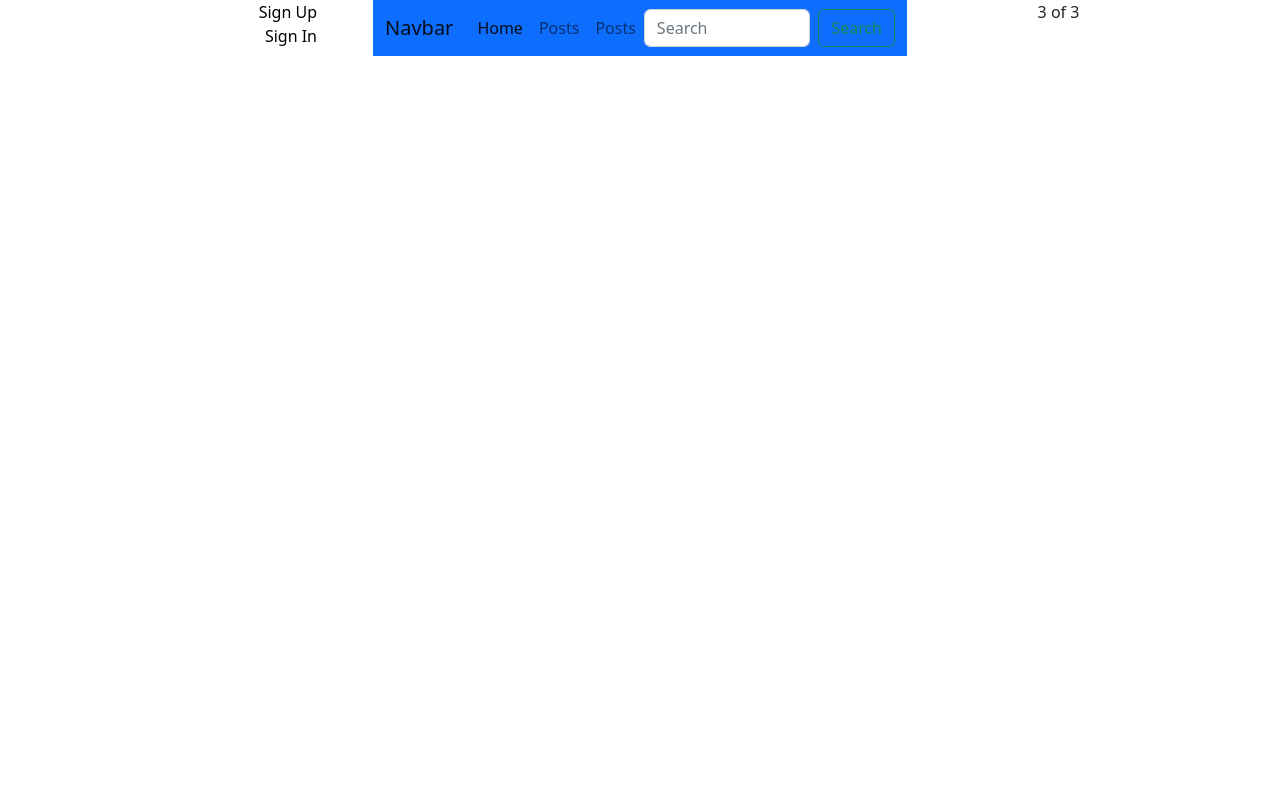
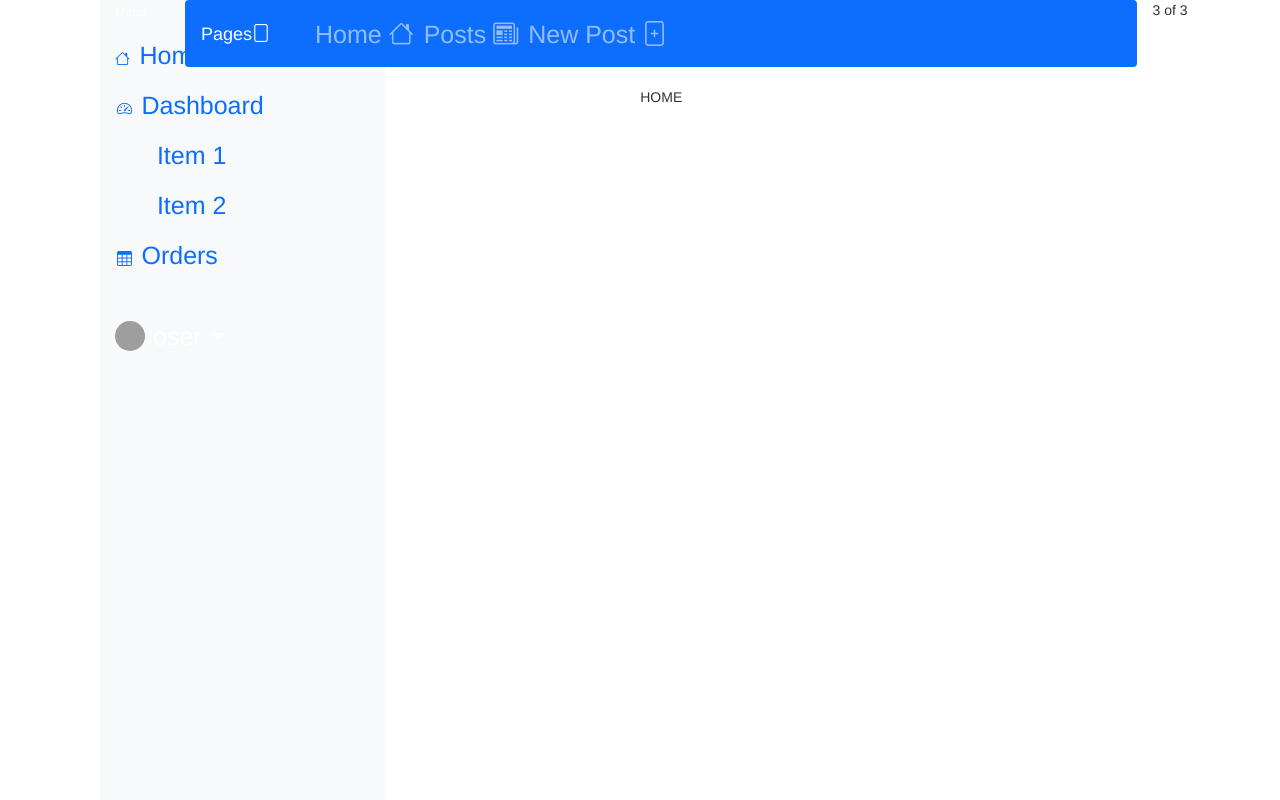
Before and after one commit to TUDublin/code-and-docs-CiananNicolai, a Django app: page /pages/home/ in a window 1280 px wide. Run offline with Django 4.2, Linux system fonts and the light colour scheme; some libraries are stand-ins or nearby versions; grey boxes are pictures that could not be loaded.

Commit message:
Bootstrapping.

```diff
--- a/package.json
+++ b/package.json
@@ -1,6 +1,7 @@
 {
   "dependencies": {
-    "bootstrap": "^5.2.2"
+    "bootstrap": "^5.2.2",
+    "bootstrap-icons": "^1.10.4"
   },
   "name": "code-and-docs-cianannicolai",
   "description": "Project intending to be short ranged social media app, operating based on area within certain ranges, for example 15 miles of the user.\r Optional goals include, events for bussinesses etc. based on range. A 'What's on tonight' feature. Messaging between users. Standard social media features.",
@@ -9,7 +10,6 @@
   "directories": {
     "doc": "docs"
   },
-  "devDependencies": {},
   "scripts": {
     "test": "echo \"Error: no test specified\" && exit 1"
   },
--- a/requirements.txt
+++ b/requirements.txt
@@ -3,7 +3,7 @@
 django-crispy-forms==1.12.0
 google-auth==1.35.0
 google-auth-oauthlib==0.4.6
-Pillow==8.3.2
+Pillow==9.2.0
 django-user-agents==0.4.0
 django_fastdev==1.7.3
 geoip2==4.6.0
--- a/templates/base.html
+++ b/templates/base.html
@@ -6,32 +6,32 @@
     <meta http-equiv="X-UA-Compatible" content="IE=edge">
     <meta name="viewport" content="width=device-width, initial-scale=1.0">
     <title>Home</title>
-    <link href="https://cdn.jsdelivr.net/npm/bootstrap@5.2.2/dist/css/bootstrap.min.css" rel="stylesheet" integrity="sha384-Zenh87qX5JnK2Jl0vWa8Ck2rdkQ2Bzep5IDxbcnCeuOxjzrPF/et3URy9Bv1WTRi" crossorigin="anonymous">
-    <script src="https://cdn.jsdelivr.net/npm/bootstrap@5.2.2/dist/js/bootstrap.bundle.min.js" integrity="sha384-OERcA2EqjJCMA+/3y+gxIOqMEjwtxJY7qPCqsdltbNJuaOe923+mo//f6V8Qbsw3" crossorigin="anonymous"></script>
+    <link href="https://cdn.jsdelivr.net/npm/bootstrap@5.3.0-alpha3/dist/css/bootstrap.min.css" rel="stylesheet" integrity="sha384-KK94CHFLLe+nY2dmCWGMq91rCGa5gtU4mk92HdvYe+M/SXH301p5ILy+dN9+nJOZ" crossorigin="anonymous">
+    <script src="https://cdn.jsdelivr.net/npm/bootstrap@5.3.0-alpha3/dist/js/bootstrap.bundle.min.js" integrity="sha384-ENjdO4Dr2bkBIFxQpeoTz1HIcje39Wm4jDKdf19U8gI4ddQ3GYNS7NTKfAdVQSZe" crossorigin="anonymous"></script>
+    <link rel="stylesheet" href="https://maxcdn.bootstrapcdn.com/bootstrap/3.3.7/css/bootstrap.min.css">
     <link rel="stylesheet" href="../static/custom.css">
 </head>
 <body class="bgc0">
-  <div class="container d-grid gap-3">
-      <div class="container text-center">
+  <div class="container">
+      <div class="container-fluid text-center">
           <div class="row">
-              <div class="col">
-                  {% include 'top_navbar.html' %}
-              </div>
-              <div class="col-6">
-                  {% include 'navbar.html' %}
+              <div class="col-lg-1">
+                  {% include 'navbar_side.html' %}
               </div>
               <div class="col">
+                  {% include 'navbar.html' %}
+                  {% block content %}
+                  {% endblock %}
+              </div>
+              <div class="col-auto">
                   3 of 3
               </div>
           </div>
 
 
-          {% block content %}
-          {% endblock %}
+
       </div>
 
-<script>
-
-</script>
+    <script src="https://cdn.jsdelivr.net/npm/bootstrap@5.3.0-alpha3/dist/js/bootstrap.bundle.min.js" integrity="sha384-ENjdO4Dr2bkBIFxQpeoTz1HIcje39Wm4jDKdf19U8gI4ddQ3GYNS7NTKfAdVQSZe" crossorigin="anonymous"></script>
 </body>
 </html></html>
--- a/templates/home.html
+++ b/templates/home.html
@@ -1,10 +1,4 @@
 {% extends 'base.html' %}
 {% block content %}
-
-{% comment %} <h1>Delete</h1>
-<h1>Welcome Home!</h1>
-<h3>You are visiting from :</h3>
-<ul>
-    <li>IP Address : {{ip}}</li>
-</ul> {% endcomment %}
+HOME
 {% endblock content %}
--- a/templates/navbar.html
+++ b/templates/navbar.html
@@ -1,30 +1,24 @@
-<nav class="navbar navbar-expand-lg bg-primary">
+<!-- navbar.html -->
+
+<link rel="stylesheet" href="https://cdn.jsdelivr.net/npm/bootstrap-icons@1.10.4/font/bootstrap-icons.css">
+<nav class="navbar navbar-expand-lg navbar-dark bg-primary">
     <div class="container-fluid">
-      <a class="navbar-brand" href="#">Navbar</a>
-      <button class="navbar-toggler" type="button" data-bs-toggle="collapse" data-bs-target="#navbarSupportedContent" aria-controls="navbarSupportedContent" aria-expanded="false" aria-label="Toggle navigation">
-        <span class="navbar-toggler-icon"></span>
+      <a class="navbar-brand " href="{% url 'pages:home' %}">Pages<span class="bi bi-file"></span></a>
+      <button class="navbar-toggler"  type="button" data-bs-toggle="collapse" data-bs-target="#navbarSupportedContent" aria-controls="navbarSupportedContent" aria-expanded="false" aria-label="Toggle navigation">
+       <span class="navbar-toggler-icon"></span>
       </button>
-      <div class="collapse navbar-collapse" id="navbarSupportedContent">
+      <div class="collapse navbar-collapse display-6" id="navbarSupportedContent">
         <ul class="navbar-nav me-auto mb-2 mb-lg-0">
           <li class="nav-item">
-            <a class="nav-link active" aria-current="page" href="{% url 'pages:home' %}">Home</a>
+            <a class="nav-link" href="{% url 'pages:home' %}">Home <span class="bi bi-house"></span></a>
           </li>
           <li class="nav-item">
-            <a class="nav-link" href="{% url 'pages:post_history' %}">Posts</a>
+            <a class="nav-link" href="{% url 'pages:post_history' %}">Posts <span class="bi bi-newspaper"></span></a>
           </li>
           <li class="nav-item">
-            <a class="nav-link" href="{% url 'pages:post_new' %}">Posts</a>
-          </li>
-          <li class="nav-item dropdown">
-          <li class="nav-item">
-
+            <a class="nav-link" href="{% url 'pages:post_new' %}">New Post <span class="bi bi-file-plus"></span></a>
           </li>
         </ul>
-        <form class="d-flex" role="search">
-          <input class="form-control me-2" type="search" placeholder="Search" aria-label="Search">
-          <button class="btn btn-outline-success" type="submit">Search</button>
-        </form>
       </div>
     </div>
-
   </nav>
--- /dev/null
+++ b/templates/navbar_side.html
@@ -0,0 +1,51 @@
+<!-- top_navbar.html -->
+
+<div class="container">
+    <div class="row">
+        <div class="col-auto col-md-3 col-xl-2 px-sm-2 px-0 bg-light display-6">
+            <div class="d-flex flex-column align-items-center align-items-sm-start px-3 pt-2 text-white min-vh-100">
+                <a href="/" class="d-flex align-items-center pb-3 mb-md-0 me-md-auto text-white text-decoration-none">
+                    <span class="fs-5 d-none d-sm-inline">Menu</span>
+                </a>
+                <ul class="nav nav-pills flex-column mb-sm-auto mb-0 align-items-center align-items-sm-start" id="menu">
+                    <li class="nav-item">
+                        <a href="#" class="nav-link align-middle px-0">
+                            <i class="fs-4 bi-house"></i> <span class="ms-1 d-none d-sm-inline">Home</span>
+                        </a>
+                    </li>
+                    <li>
+                        <a href="#submenu1" data-bs-toggle="collapse" class="nav-link px-0 align-middle">
+                            <i class="fs-4 bi-speedometer2"></i> <span class="ms-1 d-none d-sm-inline">Dashboard</span> </a>
+                        <ul class="collapse show nav flex-column ms-1" id="submenu1" data-bs-parent="#menu">
+                            <li class="w-100">
+                                <a href="#" class="nav-link px-0"> <span class="d-none d-sm-inline">Item</span> 1 </a>
+                            </li>
+                            <li>
+                                <a href="#" class="nav-link px-0"> <span class="d-none d-sm-inline">Item</span> 2 </a>
+                            </li>
+                        </ul>
+                    </li>
+                    <li>
+                        <a href="#" class="nav-link px-0 align-middle">
+                            <i class="fs-4 bi-table"></i> <span class="ms-1 d-none d-sm-inline">Orders</span></a>
+                    </li>
+                <hr>
+                <div class="dropdown pb-4">
+                    <a href="#" class="d-flex align-items-center text-white text-decoration-none dropdown-toggle" id="dropdownUser1" data-bs-toggle="dropdown" aria-expanded="false">
+                        <img src="https://github.com/mdo.png" alt="hugenerd" width="30" height="30" class="rounded-circle">
+                        <span class="d-none d-sm-inline mx-1">loser</span>
+                    </a>
+                    <ul class="dropdown-menu dropdown-menu-dark text-small shadow">
+                        <li><a class="dropdown-item" href="#">New project...</a></li>
+                        <li><a class="dropdown-item" href="#">Settings</a></li>
+                        <li><a class="dropdown-item" href="#">Profile</a></li>
+                        <li>
+                            <hr class="dropdown-divider">
+                        </li>
+                        <li><a class="dropdown-item" href="#">Sign out</a></li>
+                    </ul>
+                </div>
+            </div>
+        </div>
+    </div>
+</div>
--- a/templates/top_navbar.html
+++ /dev/null
@@ -1,24 +0,0 @@
-<div class="container">
-	<div class="my_custom_menu">
-		<ul>
-			{% if user.is_authenticated %}
-			<li>
-                Welcome, <a href="" class="dropdown-toggle" data-toggle="dropdown"
-                aria-haspopup="true" aria-expanded="false">{{ user.username }}
-                <i class="fas fa-user-circle"></i></a>
-			</li>
-			<li>
-				<a href="{% url 'signout' %}">Sign Out <i class="fas fa-sign-out-alt"></i></a>
-			</li>
-			{% else %}
-			<li>
-				<a href="{% url 'signup' %}">Sign Up <i class="fas fa-user-plus"></i></a>
-			</li>
-			<li>
-				<a href="{% url 'signin' %}">Sign In <i class="fas fa-sign-in-alt"></i></a>
-			</li>
-			{% endif %}
-		</ul>
-
-	</div>
-</div>
```
Also changed, not shown: db.sqlite3, package-lock.json.
